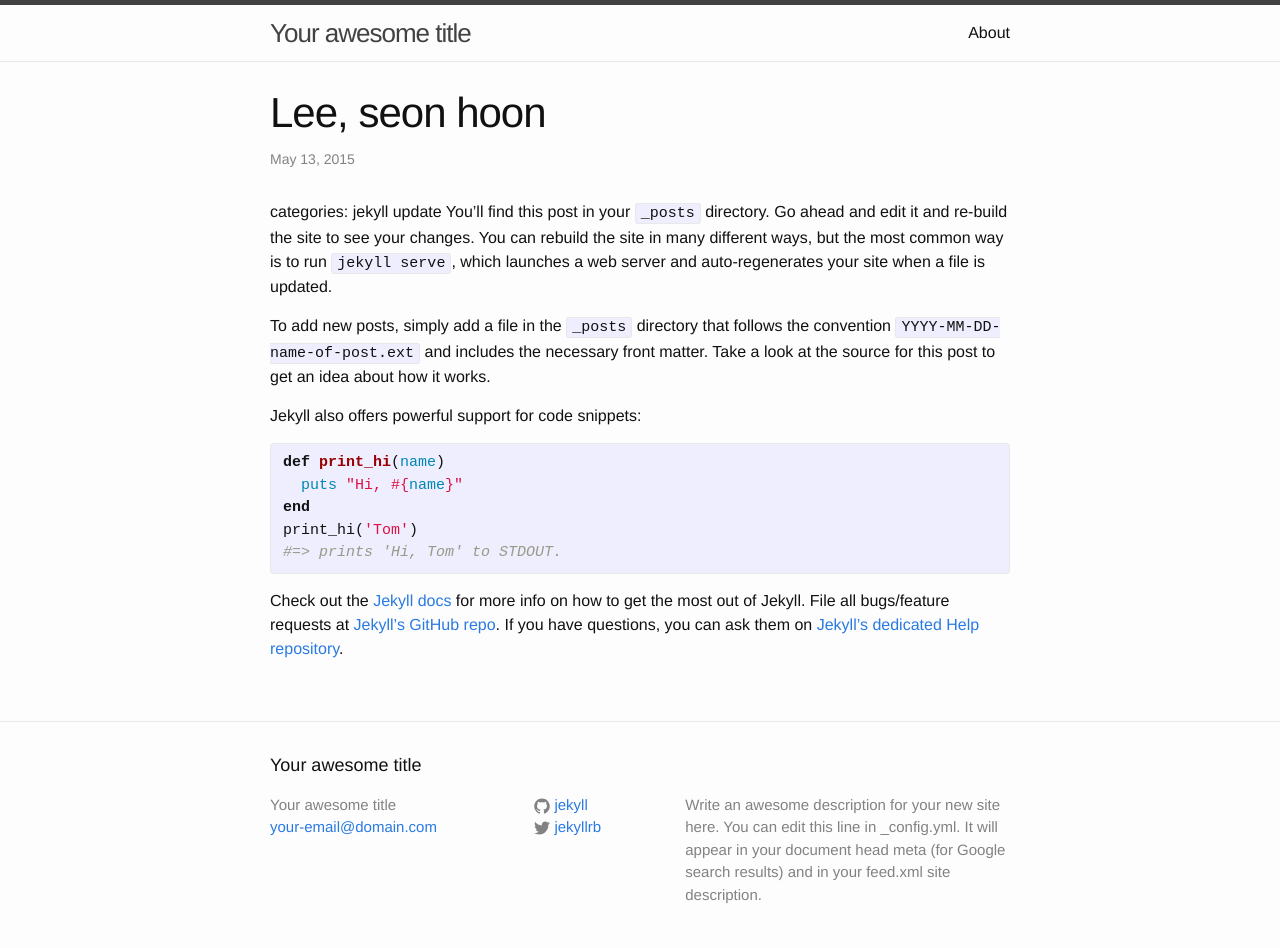
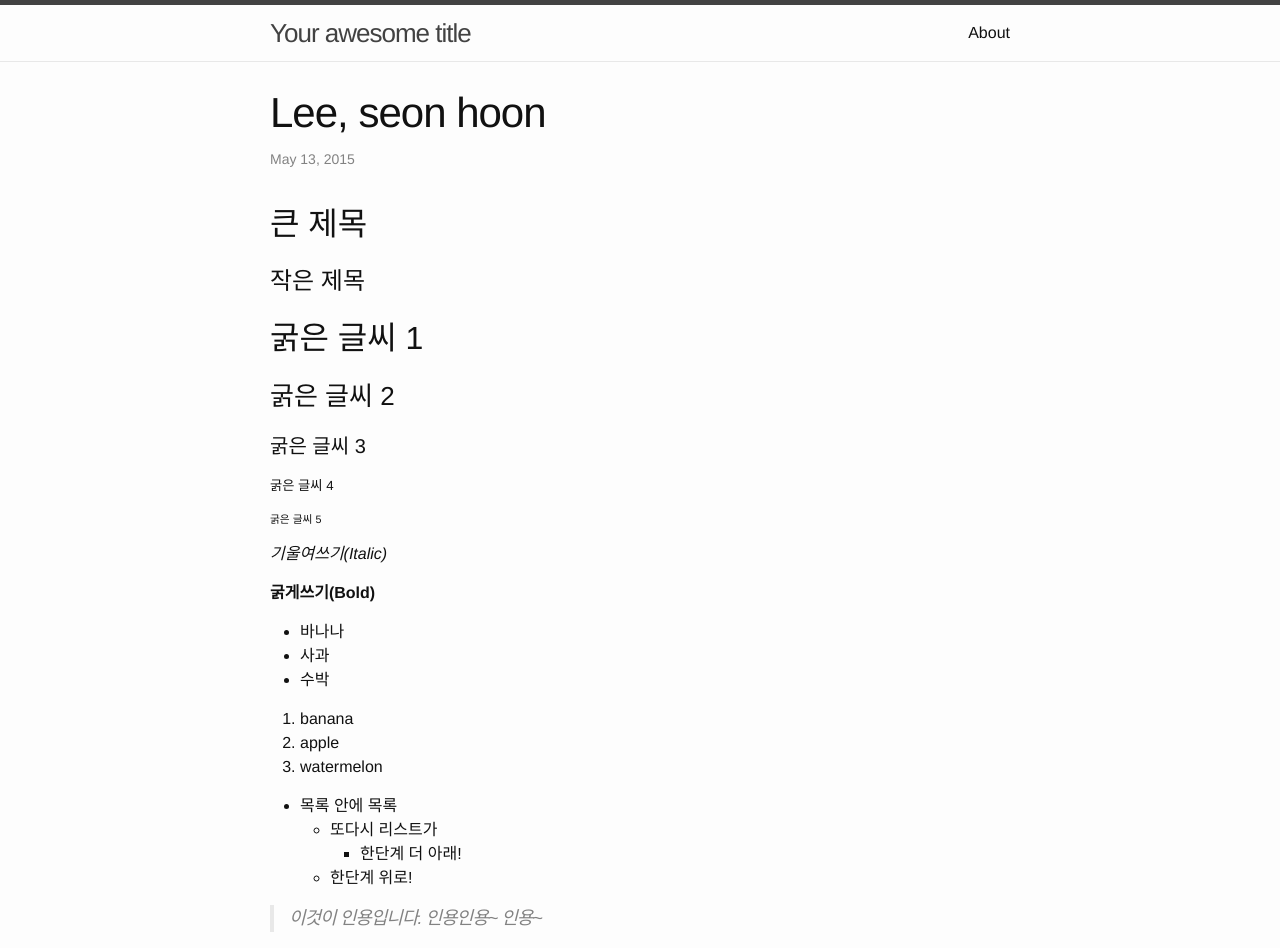
Before and after one commit to kutfood/kutfood.github.com, a Jekyll site: the page built from _posts/2015-05-18-Lee-seonhoon.markdown, in a window 1280 px wide and 1400 px high. Shown: the top 948 px of the window. Built offline with Jekyll 4.4.1, drawn with Linux system fonts in a browser that asks for light colours; some of the changed text lies outside the part shown.

Commit message:
my report

```diff
--- a/_posts/2015-05-18-Lee-seonhoon.markdown
+++ b/_posts/2015-05-18-Lee-seonhoon.markdown
@@ -4,23 +4,85 @@ title:  "Lee, seon hoon"
 date:   2015-05-13 12:31:30
 categories: jekyll update
 ---
-categories: jekyll update
-You’ll find this post in your `_posts` directory. Go ahead and edit it and re-build the site to see your changes. You can rebuild the site in many different ways, but the most common way is to run `jekyll serve`, which launches a web server and auto-regenerates your site when a file is updated.
 
-To add new posts, simply add a file in the `_posts` directory that follows the convention `YYYY-MM-DD-name-of-post.ext` and includes the necessary front matter. Take a look at the source for this post to get an idea about how it works.
+<h2 >큰 제목</h2>
 
-Jekyll also offers powerful support for code snippets:
+<h1 >작은 제목</h1>
 
-{% highlight ruby %}
-def print_hi(name)
-  puts "Hi, #{name}"
-end
-print_hi('Tom')
-#=> prints 'Hi, Tom' to STDOUT.
-{% endhighlight %}
+<h2 >굵은 글씨 1</h2>
 
-Check out the [Jekyll docs][jekyll] for more info on how to get the most out of Jekyll. File all bugs/feature requests at [Jekyll’s GitHub repo][jekyll-gh]. If you have questions, you can ask them on [Jekyll’s dedicated Help repository][jekyll-help].
+<h3 >굵은 글씨 2</h3>
 
-[jekyll]:      http://jekyllrb.com
-[jekyll-gh]:   https://github.com/jekyll/jekyll
-[jekyll-help]: https://github.com/jekyll/jekyll-help
+<h4>굵은 글씨 3</h4>
+
+<h5 >굵은 글씨 4</h5>
+
+<h6>굵은 글씨 5</h6>
+
+<p><em>기울여쓰기(Italic)</em></p>
+
+<p><strong>굵게쓰기(Bold)</strong></p>
+
+<ul>
+  <li>바나나</li>
+  <li>사과</li>
+  <li>수박</li>
+</ul>
+
+<ol>
+  <li>banana</li>
+  <li>apple</li>
+  <li>watermelon</li>
+</ol>
+
+<ul>
+  <li>목록 안에 목록
+    <ul>
+      <li>또다시 리스트가
+        <ul>
+          <li>한단계 더 아래!</li>
+        </ul>
+      </li>
+      <li>한단계 위로!</li>
+    </ul>
+  </li>
+</ul>
+
+<blockquote>
+  <p>이것이 인용입니다.
+인용인용~
+인용~</p>
+</blockquote>
+
+<p>인라인 링크 :  <a href="http://www.google.com/">Google</a></p>
+
+<p>참조 링크 : <a href="http://www.google.com/">Google</a>.</p>
+
+<p><img src="http://img.naver.net/static/www/u/2013/0731/nmms_224940510.gif" alt="Naver" />.</p>
+
+<p>표</p>
+
+<table>
+  <thead>
+    <tr>
+      <th>항목 1</th>
+      <th>항목 2</th>
+      <th>항목 3</th>
+      <th>항목 4</th>
+    </tr>
+  </thead>
+  <tbody>
+    <tr>
+      <td>내용 11</td>
+      <td>내용 12</td>
+      <td>내용 13</td>
+      <td>내용 14</td>
+    </tr>
+    <tr>
+      <td>내용 21</td>
+      <td>내용 22</td>
+      <td>내용 23</td>
+      <td>내용 24</td>
+    </tr>
+  </tbody>
+</table>
```
